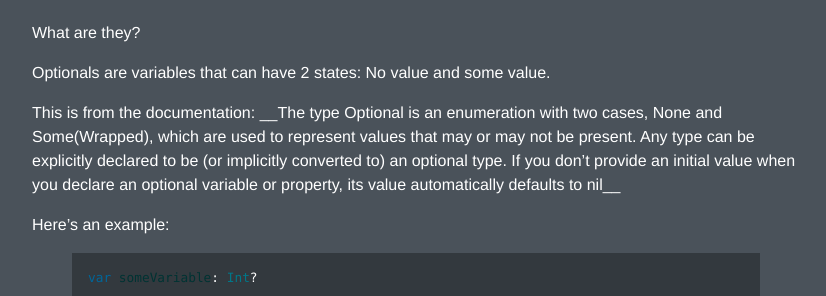
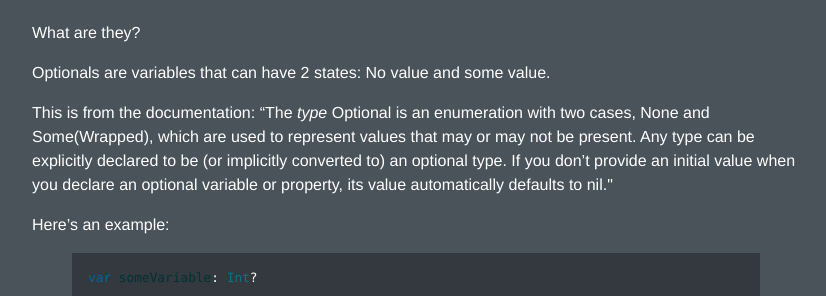
Before and after one commit to AtharvaVaidya/atharvavaidya.github.io, a Jekyll site: the page built from _posts/2015-12-07-Optionals.md, in a window 1280 px wide and 900 px high. Shown: the part 164-460 px from the top of the window, without its empty margins (224-1050 px from the left). Built offline with Jekyll 4.4.1, drawn with Linux system fonts in a browser that asks for light colours.

```diff
--- a/_posts/2015-12-07-Optionals.md
+++ b/_posts/2015-12-07-Optionals.md
@@ -7,7 +7,7 @@ What are they?
 
 Optionals are variables that can have 2 states: No value and some value.
 
-This is from the documentation: __The type Optional<Wrapped> is an enumeration with two cases, None and Some(Wrapped), which are used to represent values that may or may not be present. Any type can be explicitly declared to be (or implicitly converted to) an optional type. If you don’t provide an initial value when you declare an optional variable or property, its value automatically defaults to nil__
+This is from the documentation: "The *type* Optional<Wrapped> is an enumeration with two cases, None and Some(Wrapped), which are used to represent values that may or may not be present. Any type can be explicitly declared to be (or implicitly converted to) an optional type. If you don’t provide an initial value when you declare an optional variable or property, its value automatically defaults to nil."
 
 Here's an example:
 
```
